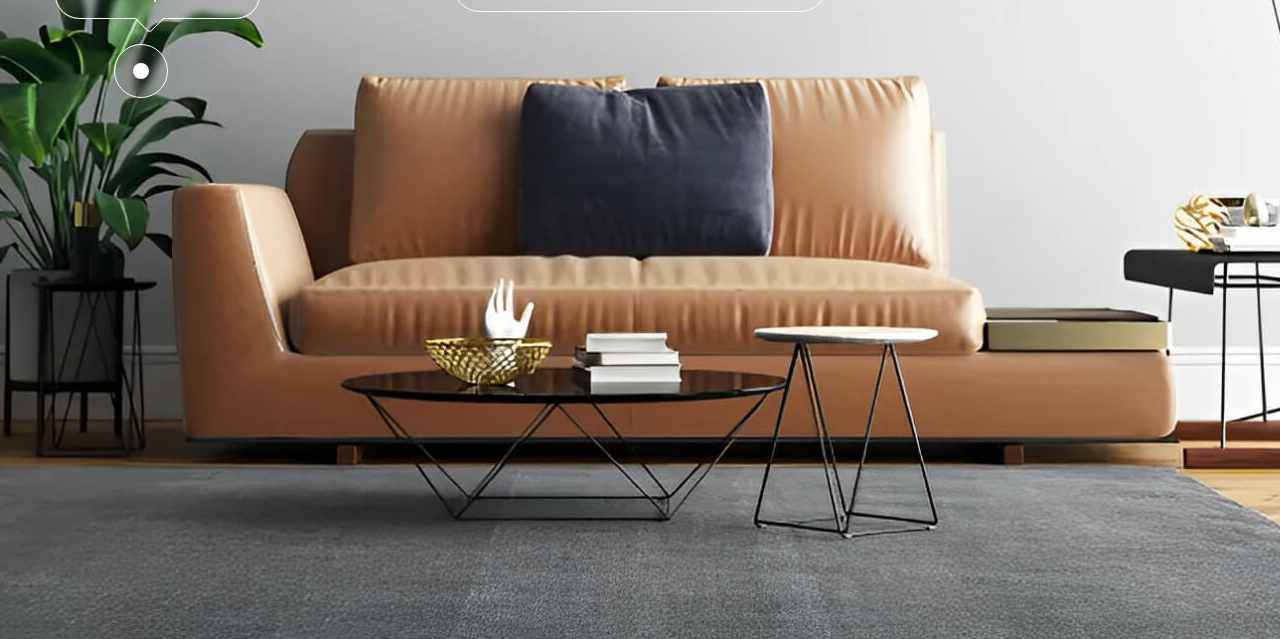
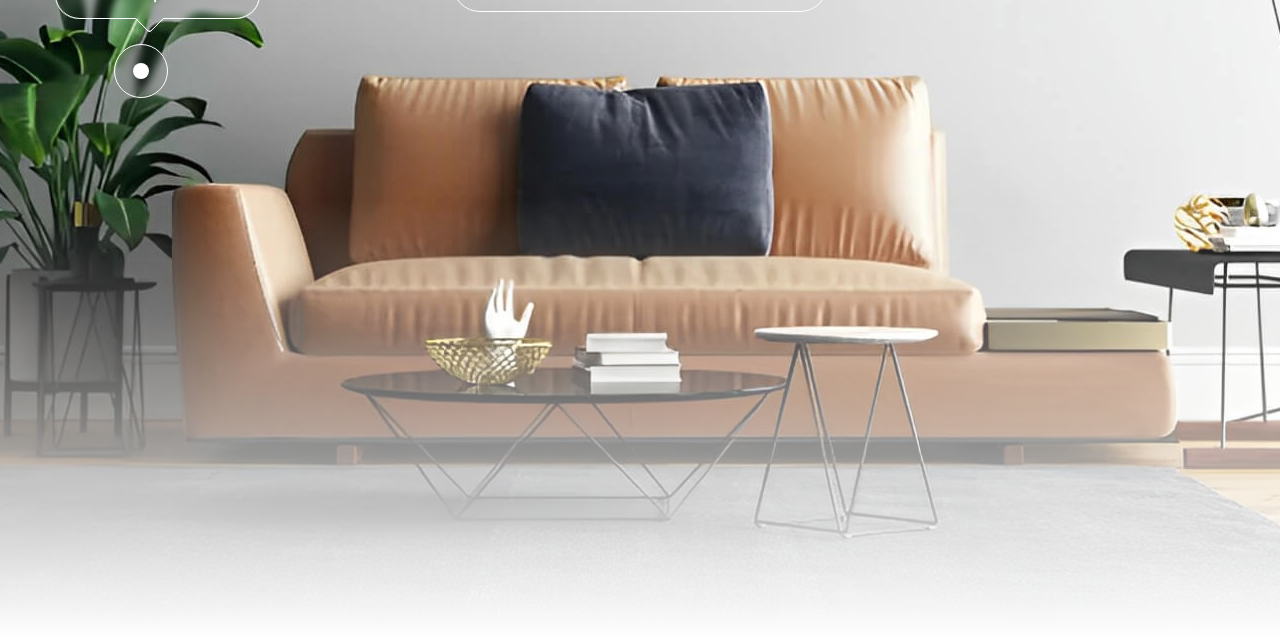
Before and after one commit to bekzodxudaybergenow/plants, a plain HTML site: page index.html in a window 1280 px wide. Shown: the part 475-1114 px from the top of the page. Drawn offline with Linux system fonts and the light colour scheme.

Commit message:
add header section

```diff
--- a/index.html
+++ b/index.html
@@ -34,7 +34,7 @@
                         <div class="header-cast-price">
                             <div class="casst-price">$85.00</div>
                             <p class="cast-price-desc">Cast Iron plant</p>
-                            <span class="cast-price-triangle"></span>
+                            <div class="cast-price-triangle"></div>
                         </div>
                         <span class="cast-price-mark"></span>
                         <!-- cast-price -->
--- a/scss/_header.scss
+++ b/scss/_header.scss
@@ -5,6 +5,16 @@
     background-size: cover;
     background-position: center;
     position: relative;
+
+    &::after {
+        content: '';
+        width: 100%;
+        height: 439px;
+        position: absolute;
+        left: 0;
+        bottom: 0;
+        background: linear-gradient(transparent, rgba(255, 255, 255));
+    }
 }
 .header-row {
     display: flex;
@@ -125,8 +135,6 @@
     border-bottom-right-radius: 4px;
     border-left: none;
     border-top: none;
-    z-index: -1;
-    backdrop-filter: blur(3px);
 }
 .casst-price {
     font-weight: 600;
```
Also changed, not shown: css/style.css, 1 other file.
